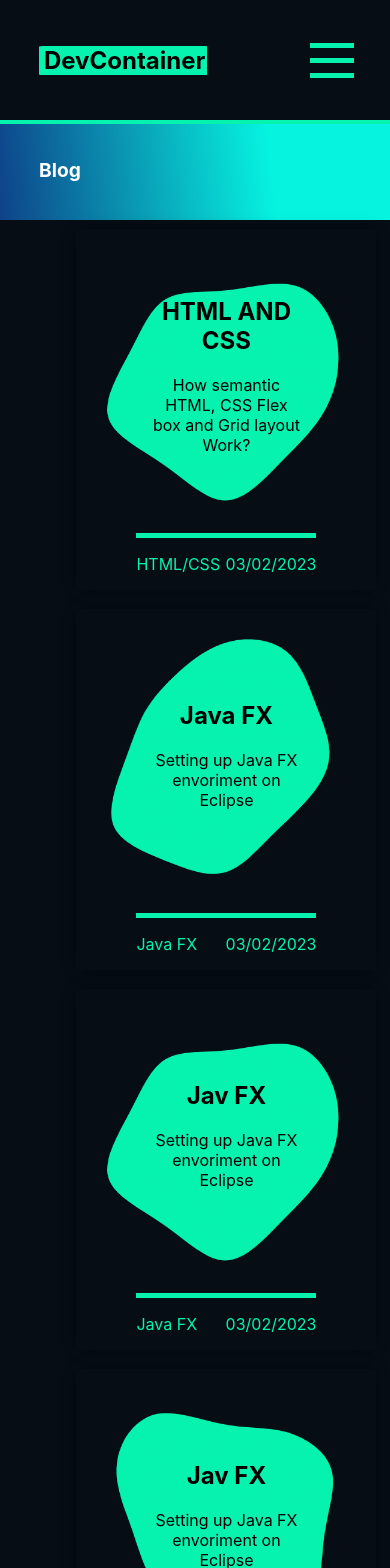
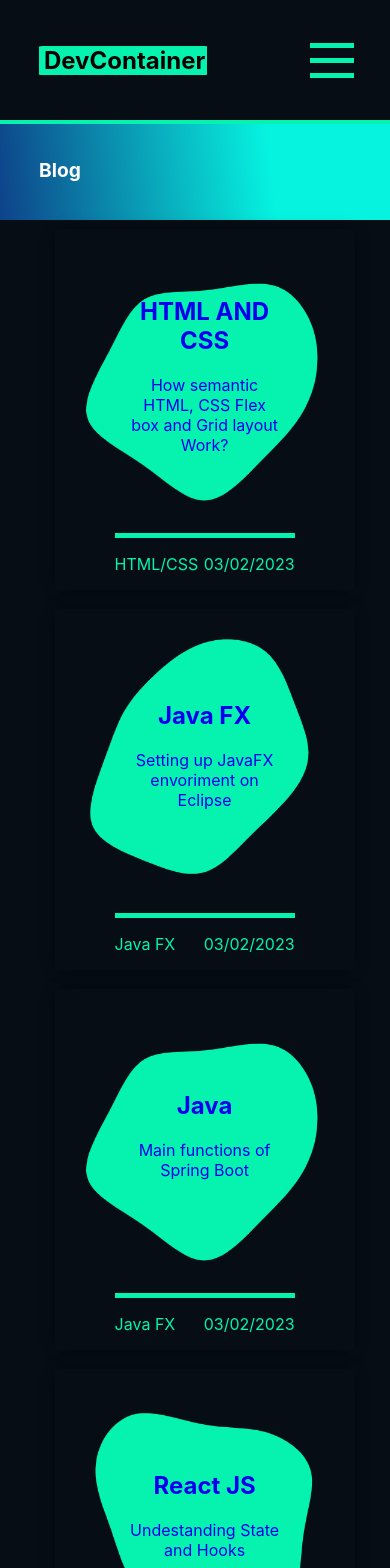
Before and after one commit to diegojfcampos/dev_container, a React (Create React App) app: page / in a window 390 px wide. Shown: the top 1568 px of the page. Built offline with nearby package versions, Linux system fonts and the light colour scheme.

Commit message:
Adjusted blog styles

```diff
--- a/src/components/cards/Cards.js
+++ b/src/components/cards/Cards.js
@@ -1,7 +1,6 @@
 import React from "react";
 import RandomImage from "./RandImage";
 import styles from "./Cards.module.css";
-
 
 function Card(props) {
   return (
@@ -11,7 +10,6 @@ function Card(props) {
         <p className={styles.cardTitle}>{props.title} </p>
         <p>{props.subject}</p>
       </div>
-
     </div>
   );
 }
--- a/src/components/pages/Home.js
+++ b/src/components/pages/Home.js
@@ -1,72 +1,77 @@
 import Cards from "../../components/cards/Cards.js";
 import Sidebar from "../layout/SideBar";
-import styles from "./Home.module.css"
+import styles from "./Home.module.css";
+import { Link, Route, Routes} from "react-router-dom";
+import SemanticResponsivity from "../articles/SemanticResponsivity"
 
+function Home() {
+  return (
 
-
-function Home(){
-   return(
         <main className={styles.main}>
-
             <div className={styles.cardBody}>
                 <div className={styles.cardContainer}>
+                    <Link to="/SemanticResponsivity" className={styles.cardLink}>
                         <div className={styles.cardArea}>
                             <Cards
                             className={styles.cardImage}
                             title="HTML/CSS"
-                        subject = "03/02/2023"
+                            subject="03/02/2023"
                             ></Cards>
                             <div className={styles.cardImageTitle}>
                             <h2>HTML AND CSS</h2>
                             <p>How semantic HTML, CSS Flex box and Grid layout Work?</p>
                             </div>
                         </div>
+                    </Link>
                 </div>
 
                 <div className={styles.cardContainer}>
+                    <Link to="/" className={styles.cardLink}>
                         <div className={styles.cardArea}>
                             <Cards
                             className={styles.cardImage}
                             title="Java FX"
-                        subject = "03/02/2023"
+                            subject="03/02/2023"
                             ></Cards>
                         <div className={styles.cardImageTitle}>
                             <h2>Java FX</h2>
-                        <p>Setting up Java FX envoriment on Eclipse</p>
+                            <p>Setting up JavaFX envoriment on Eclipse</p>
                             </div>
                         </div>
+                    </Link>
                 </div>
 
                 <div className={styles.cardContainer}>
+                    <Link to="/" className={styles.cardLink}>
                         <div className={styles.cardArea}>
                             <Cards
                             className={styles.cardImage}
                             title="Java FX"
-                        subject = "03/02/2023"
-
+                            subject="03/02/2023"
                             ></Cards>
                             <div className={styles.cardImageTitle}>
-                        <h2>Jav FX</h2>
-                        <p>Setting up Java FX envoriment on Eclipse</p>
+                            <h2>Java</h2>
+                            <p>Main functions of Spring Boot</p>
                             </div>
                         </div>
+                    </Link>
                 </div>
 
                 <div className={styles.cardContainer}>
+                    <Link to="/" className={styles.cardLink}>
                         <div className={styles.cardArea}>
                             <Cards
                             className={styles.cardImageRand}
                             title="Java FX"
-                        subject = "03/02/2023"
+                            subject="03/02/2023"
                             ></Cards>
                             <div className={styles.cardImageTitle}>
-                        <h2>Jav FX</h2>
-                        <p>Setting up Java FX envoriment on Eclipse</p>
+                            <h2>React JS</h2>
+                            <p>Undestanding State and Hooks</p>
                             </div>
                         </div>
+                    </Link>
                 </div>
-
-
 
             </div>
 
@@ -74,11 +79,14 @@ function Home(){
                 <div className={styles.sidebar}>
                     <Sidebar />
                 </div>
-
             </div>
+            <Routes>
+                <Route exact path="/SemanticResponsivity" element={<SemanticResponsivity/>}></Route>
+            </Routes>
         </main>
 
-   )
+
+  );
 }
 
 export default Home;
--- a/src/components/pages/Home.module.css
+++ b/src/components/pages/Home.module.css
@@ -1,6 +1,7 @@
 .main {
   display: flex;
   flex-wrap: wrap;
+
 }
 
 .cardBody {
@@ -15,6 +16,7 @@
   justify-content: center;
   flex-wrap: wrap;
   box-shadow: 0px 0px 15px -5px;
+
 }
 
 .cardContainer {
@@ -31,6 +33,7 @@
 .cardArea {
   display: flex;
   position: relative;
+  text-decoration: none;
 }
 
 .cardImage {
@@ -51,6 +54,8 @@
   transform: translate(-50%, -50%);
   text-align: center;
   z-index: 1;
+  text-decoration: none;
+
 }
 
 .cardContainer:hover {
@@ -68,10 +73,12 @@
   padding-left: 0;
   margin-right: 2%;
 }
+.cardLink{
+  text-decoration: none;
+}
 
 @media only screen and (max-width: 1400px) {
   .cardContainer {
-
     width: 100%;
   }
 
@@ -80,7 +87,8 @@
     justify-content: center;
     align-items: center;
   }
-  .sidebarContainer, .sidebar {
+  .sidebarContainer,
+  .sidebar {
     justify-content: center;
     align-items: center;
   }
@@ -94,8 +102,7 @@
   }
 
   .cardContainer {
-    margin-left: 15%;
-
+    margin-left: 5%;
   }
   .styles.cardImage {
     width: 50%;
@@ -109,7 +116,6 @@
   }
 
   .cardContainer {
-    margin-left: 12%;
-
+    margin-left: 5%;
   }
 }
```
Also changed, not shown: src/components/cards/Cards.module.css (+2 -6 lines), src/components/articles/SemanticResponsivity.js (renamed from src/components/articles/SemanticResponsivity.jsx). Lines whose indentation alone changed are shown as unchanged.
